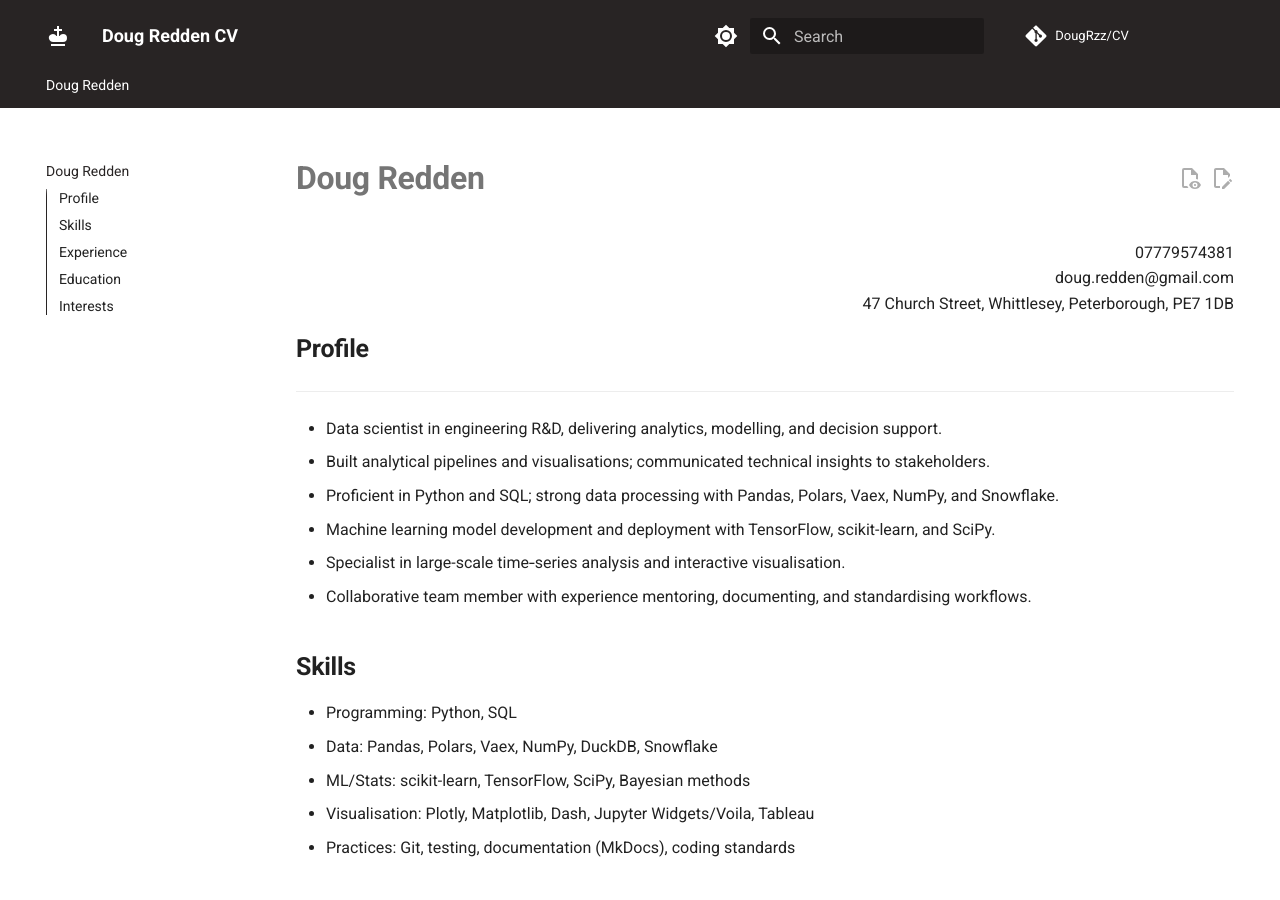
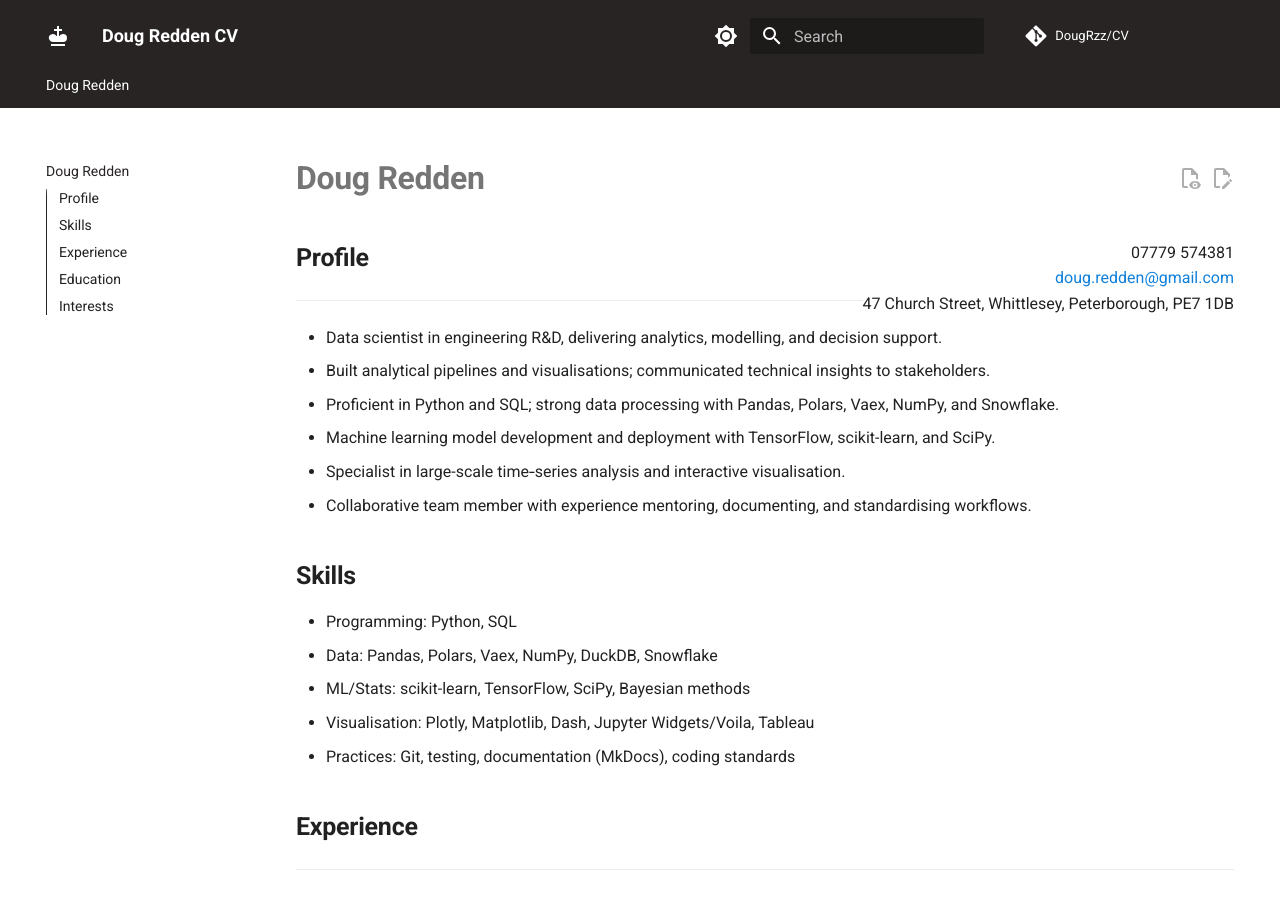
Before and after one commit to DougRzz/CV, an MkDocs documentation site: the page built from docs/index.md, in a window 1280 px wide and 900 px high. Built offline with MkDocs 1.6.1 and Material for MkDocs 9.7.7, drawn with Linux system fonts in a browser that asks for light colours; comment, search, counter and statistics services are not loaded.

Commit message:
Update index.md

```diff
--- a/docs/index.md
+++ b/docs/index.md
@@ -2,13 +2,10 @@
 
 
 
-<div>
-        <!-- <span  style="color:grey;font-size:35px;font-weight:bold;float:left"> Doug Redden</span> -->
-                <span  style="float:right"> 07779574381 </span>
-        <span > <br></span>
-        <span style="float:right;">doug.redden@gmail.com</span>
-        <span > <br></span>
-        <span style=" float:right;">47 Church Street, Whittlesey, Peterborough, PE7 1DB</span>
+<div style="float:right; text-align:right">
+  07779 574381<br>
+  <a href="mailto:doug.redden@gmail.com">doug.redden@gmail.com</a><br>
+  47 Church Street, Whittlesey, Peterborough, PE7 1DB
 </div>
 
 ## Profile
```
